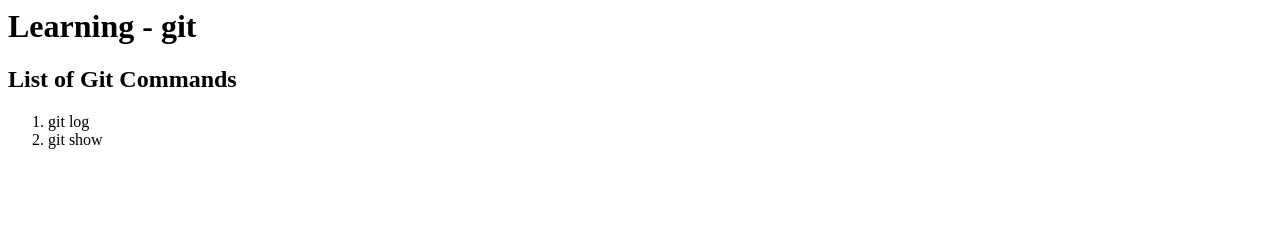
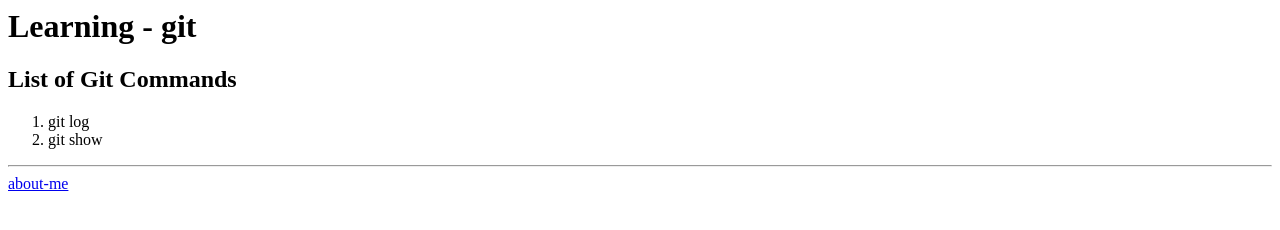
Before and after one commit to uj-ujjawal/learning-git, a plain HTML site: page index.html in a window 1280 px wide. Drawn offline with Linux system fonts and the light colour scheme.

Commit message:
add about.html

```diff
--- a/index.html
+++ b/index.html
@@ -7,5 +7,7 @@
       <li> git log </li>
       <li> git show </li>
    </ol>
+   <hr>
+   <a href="about-me.html">about-me</a>
  </body>
 <html>
```
Also changed, not shown: about.html (added).
